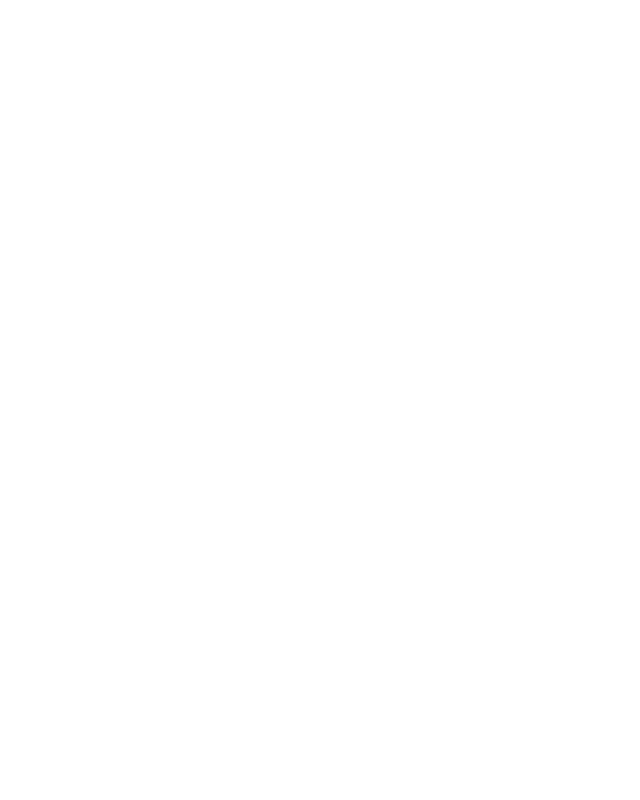
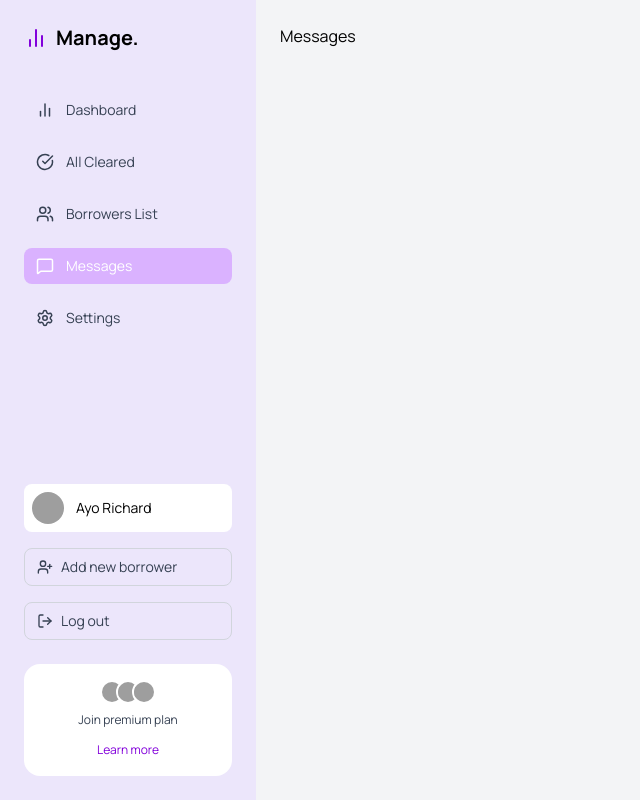
Before and after one commit to locodafux/Borrowers-Management-System, a React (Vite) app in the folder frontend/: page /admin/messages in a window 1280 px wide. Before the commit this address had no page. Shown: the whole page, without its empty margins (0-640 px from the left). Built offline with nearby package versions, Linux system fonts and the light colour scheme; grey boxes are pictures that could not be loaded.

Commit message:
update on routes and pages

```diff
--- a/frontend/src/App.jsx
+++ b/frontend/src/App.jsx
@@ -5,6 +5,8 @@
 import Dashboard from "./Pages/Admin/Dashboard/Index";
 import Cleared from "./Pages/Admin/Cleared/Index";
 import Borrowers from "./Pages/Admin/Borrowers/Index";
+import Messages from "./Pages/Admin/Messages/Index";
+import Settings from "./Pages/Admin/Settings/Index";
 
 function App() {
   return (
@@ -17,7 +19,8 @@
           <Route index element={<Dashboard />} />
           <Route path="cleared" element={<Cleared />} />
           <Route path="borrowers" element={<Borrowers />} />
-          {/* <Route path="settings" element={<Settings />} /> */}
+          <Route path="messages" element={<Messages />} />
+          <Route path="settings" element={<Settings />} />
         </Route>
       </Routes>
     </Router>
--- /dev/null
+++ b/frontend/src/Pages/Admin/Messages/Index.jsx
@@ -0,0 +1,7 @@
+import React from "react";
+
+const Messages = () => {
+  return <div>Messages</div>;
+};
+
+export default Messages;
--- /dev/null
+++ b/frontend/src/Pages/Admin/Settings/Index.jsx
@@ -0,0 +1,7 @@
+import React from "react";
+
+const Settings = () => {
+  return <div>Settings</div>;
+};
+
+export default Settings;
--- a/frontend/src/Pages/Admin/components/Sidebar.jsx
+++ b/frontend/src/Pages/Admin/components/Sidebar.jsx
@@ -1,5 +1,5 @@
 import React from "react";
-import { Link } from "react-router-dom";
+import { Link, useLocation } from "react-router-dom";
 import {
   BarChart2,
   CheckCircle,
@@ -11,6 +11,8 @@
 } from "lucide-react";
 
 const Sidebar = () => {
+  const location = useLocation(); // 👈 Hook to get current URL path
+
   return (
     <aside className="w-64 min-h-screen bg-[#ece6fb] p-6 flex flex-col justify-between">
       {/* Top Section */}
@@ -27,34 +29,37 @@
             to="/admin"
             icon={<BarChart2 size={18} />}
             label="Dashboard"
-            active
+            currentPath={location.pathname}
           />
           <SidebarLink
             to="/admin/cleared"
             icon={<CheckCircle size={18} />}
             label="All Cleared"
+            currentPath={location.pathname}
           />
           <SidebarLink
             to="/admin/borrowers"
             icon={<Users size={18} />}
             label="Borrowers List"
+            currentPath={location.pathname}
           />
           <SidebarLink
             to="/admin/messages"
             icon={<MessageSquare size={18} />}
             label="Messages"
+            currentPath={location.pathname}
           />
           <SidebarLink
             to="/admin/settings"
             icon={<Settings size={18} />}
             label="Settings"
+            currentPath={location.pathname}
           />
         </nav>
       </div>
 
       {/* Bottom Section */}
       <div className="flex flex-col gap-4">
-        {/* Profile */}
         <div className="flex items-center gap-3 p-2 bg-white rounded-lg">
           <img
             src="https://randomuser.me/api/portraits/men/32.jpg"
@@ -64,11 +69,11 @@
           <span className="text-sm font-medium">Ayo Richard</span>
         </div>
 
-        {/* Actions */}
         <button className="w-full flex items-center gap-2 px-3 py-2 text-sm text-gray-700 border border-gray-300 rounded-lg hover:bg-white">
           <UserPlus size={16} />
           Add new borrower
         </button>
+
         <Link
           to="/"
           className="w-full flex items-center gap-2 px-3 py-2 text-sm text-gray-700 border border-gray-300 rounded-lg hover:bg-white"
@@ -77,7 +82,6 @@
           Log out
         </Link>
 
-        {/* Premium card */}
         <div className="mt-2 p-4 bg-white rounded-2xl text-center">
           <div className="flex justify-center mb-2 -space-x-2">
             <img
@@ -108,13 +112,14 @@
   );
 };
 
-// Helper component for sidebar links
-const SidebarLink = ({ to, icon, label, active }) => {
+// Helper component
+const SidebarLink = ({ to, icon, label, currentPath }) => {
+  const isActive = currentPath === to;
   return (
     <Link
       to={to}
       className={`flex items-center gap-3 px-3 py-2 rounded-lg ${
-        active
+        isActive
           ? "bg-purple-300 text-white"
           : "text-gray-700 hover:bg-purple-200 hover:text-white"
       }`}
```
